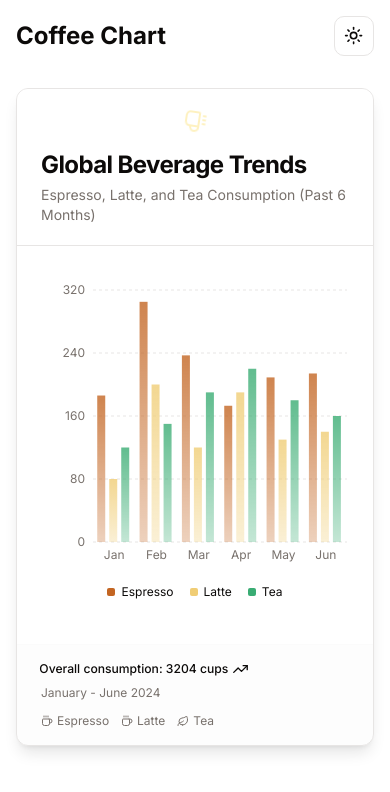
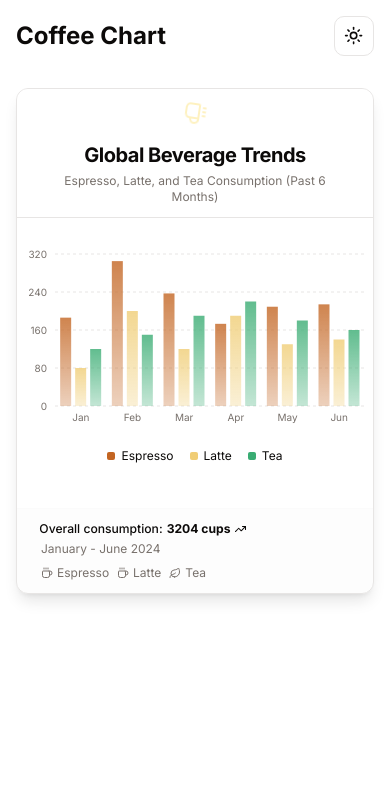
Before and after one commit to DrakeAlia/ui-chart, a Next.js app: page / in a window 390 px wide. Shown: the top 792 px of the page. Built offline with nearby package versions, Linux system fonts and the light colour scheme.

Commit message:
improved responseiveness for mobile view

```diff
--- a/src/components/CoffeeChart.tsx
+++ b/src/components/CoffeeChart.tsx
@@ -208,12 +208,12 @@ export function CoffeeChart() {
      initial={{ opacity: 0, scale: 0.9 }}
      animate={{ opacity: 1, scale: 1 }}
      transition={{ duration: 0.5 }}
-      className="relative"
+     className="relative w-full"
    >
      <Card className="overflow-hidden shadow-lg hover:shadow-xl transition-all duration-300 bg-gradient-to-br from-background to-background/80 backdrop-blur-sm">
-        <CardHeader className="flex items-center gap-4 space-y-0 border-b py-5 sm:flex-row bg-background/50 text-foreground">
+       <CardHeader className="flex flex-col sm:flex-row items-center gap-2 space-y-2 sm:space-y-0 border-b py-3 sm:py-5 bg-background/50 text-foreground">
          <motion.div
-            className="text-6xl"
+           className="text-4xl sm:text-6xl"
            initial={{ opacity: 0, rotate: 0 }}
            animate={{ opacity: 1, rotate: 360 }}
            transition={{ duration: 20, repeat: Infinity, ease: "linear" }}
@@ -227,14 +227,14 @@ export function CoffeeChart() {
            initial={{ opacity: 0, x: -20 }}
            animate={{ opacity: 1, x: 0 }}
            transition={{ duration: 0.5, delay: 0.2 }}
-            className="grid flex-1 gap-1"
+           className="grid flex-1 gap-1 text-center sm:text-left"
          >
            <motion.div
              initial={{ opacity: 0, y: -20 }}
              animate={{ opacity: 1, y: 0 }}
              transition={{ duration: 0.5, delay: 0.4 }}
            >
-              <CardTitle className="text-2xl sm:text-3xl font-bold">
+             <CardTitle className="text-xl sm:text-2xl md:text-3xl font-bold">
                Global Beverage Trends
              </CardTitle>
            </motion.div>
@@ -243,13 +243,13 @@ export function CoffeeChart() {
              animate={{ opacity: 1, y: 0 }}
              transition={{ duration: 0.5, delay: 0.6 }}
            >
-              <CardDescription className="text-sm sm:text-base text-muted-foreground">
+             <CardDescription className="text-xs sm:text-sm md:text-base text-muted-foreground">
                Espresso, Latte, and Tea Consumption (Past 6 Months)
              </CardDescription>
            </motion.div>
          </motion.div>
        </CardHeader>
-        <CardContent className="px-4 pt-6 sm:px-6 sm:pt-8">
+       <CardContent className="px-2 sm:px-4 pt-4 sm:pt-6">
          <motion.div
            initial={{ opacity: 0, y: 20 }}
            animate={{ opacity: 1, y: 0 }}
@@ -263,12 +263,12 @@ export function CoffeeChart() {
          >
            <ChartContainer
              config={chartConfig}
-              className="min-h-[350px] w-full"
+             className="min-h-[250px] sm:min-h-[350px] w-full"
            >
-              <ResponsiveContainer width="100%" height={350} minHeight={300}>
+             <ResponsiveContainer width="100%" height={300} minHeight={250}>
                <BarChart
                  data={memoizedChartData}
-                  margin={{ top: 20, bottom: 20, left: 10, right: 10 }}
+                 margin={{ top: 20, bottom: 20, left: 0, right: 0 }}
                  onClick={(data) => setSelectedMonth(data.activeLabel ?? null)}
                >
                  <CartesianGrid
@@ -284,7 +284,7 @@ export function CoffeeChart() {
                    tickFormatter={(value) => value.slice(0, 3)}
                    tick={{
                      fill: "hsl(var(--muted-foreground))",
-                      fontSize: 12,
+                     fontSize: 10,
                    }}
                  />
                  <YAxis
@@ -292,9 +292,9 @@ export function CoffeeChart() {
                    axisLine={false}
                    tick={{
                      fill: "hsl(var(--muted-foreground))",
-                      fontSize: 12,
+                     fontSize: 10,
                    }}
-                    width={50}
+                   width={30}
                  />
                  <Tooltip
                    content={<CustomTooltip />}
@@ -320,15 +320,15 @@ export function CoffeeChart() {
            </ChartContainer>
          </motion.div>
        </CardContent>
-        <CardFooter className="bg-muted/20 border-t border-border/10 py-4 flex flex-col gap-4">
+       <CardFooter className="bg-muted/20 border-t border-border/10 py-3 sm:py-4 flex flex-col gap-2 sm:gap-4">
          <motion.div
-            className="flex w-full flex-col sm:flex-row sm:items-center sm:justify-between gap-3 text-xs sm:text-sm"
+           className="flex w-full flex-col sm:flex-row sm:items-center sm:justify-between gap-2 sm:gap-3 text-xs sm:text-sm"
            initial={{ opacity: 0, y: 20 }}
            animate={{ opacity: 1, y: 0 }}
            transition={{ duration: 0.5, delay: 1 }}
          >
            <motion.div
-              className="flex flex-col sm:flex-row sm:items-center gap-2 sm:gap-4"
+             className="flex flex-col sm:flex-row sm:items-center gap-1 sm:gap-2"
              whileHover={{ scale: 1.05 }}
            >
              <motion.div
@@ -336,16 +336,19 @@ export function CoffeeChart() {
                transition={{ duration: 2, repeat: Infinity }}
                className="flex items-center gap-1 font-medium"
              >
-                Overall consumption: {totalConsumption} cups
+               <span className="text-xs sm:text-sm">Overall consumption:</span>
+               <span className="font-bold">{totalConsumption} cups</span>
                <TrendingUp
-                  className="h-4 w-4 sm:h-4 sm:w-4"
+                 className="h-3 w-3 sm:h-4 sm:w-4"
                  aria-hidden="true"
                />
              </motion.div>
-              <div className="text-muted-foreground">January - June 2024</div>
+             <div className="text-xs sm:text-sm text-muted-foreground">
+               January - June 2024
+             </div>
            </motion.div>
            <motion.div
-              className="flex flex-wrap items-center gap-3 sm:gap-4"
+             className="flex flex-wrap items-center gap-2 sm:gap-3"
              initial={{ opacity: 0, x: 20 }}
              animate={{ opacity: 1, x: 0 }}
              transition={{ duration: 0.5, delay: 1.2 }}
@@ -384,6 +387,7 @@ export function CoffeeChart() {
                    }}
                    transition={{ duration: 0.3 }}
                    aria-label={`${item} indicator`}
+                   className="text-xs sm:text-sm"
                  >
                    {item}
                  </motion.span>
```
Lines whose indentation alone changed are shown as unchanged.
